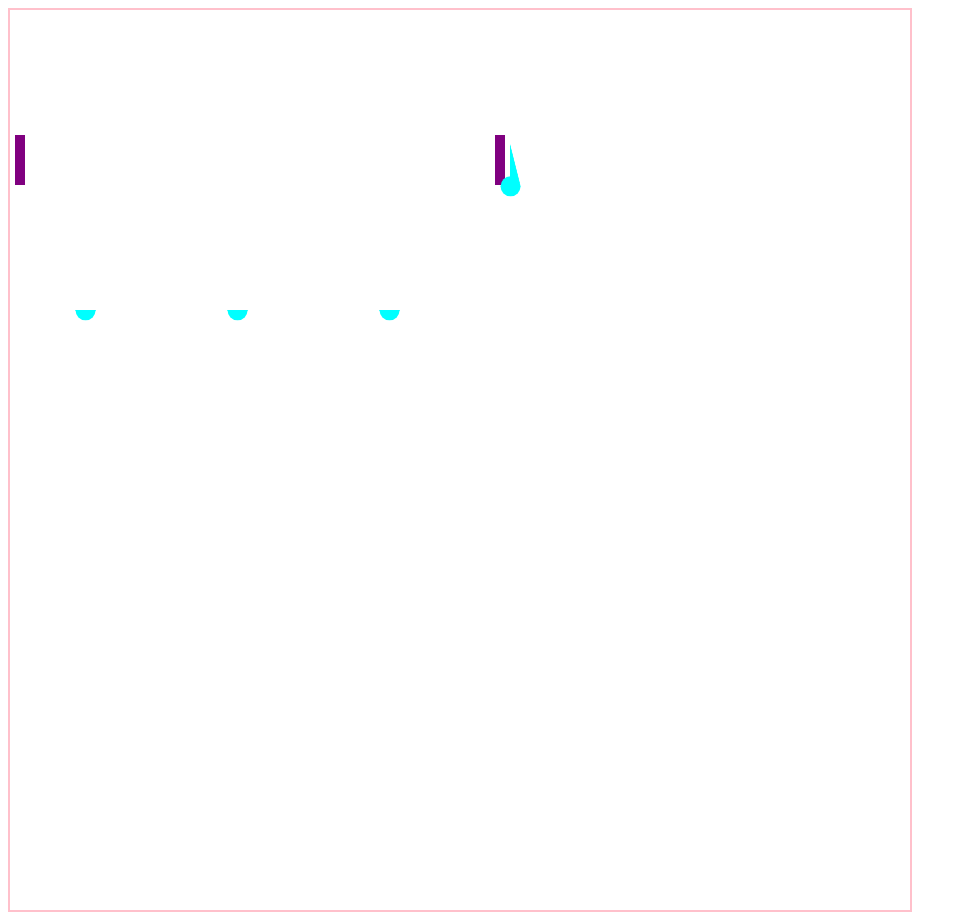
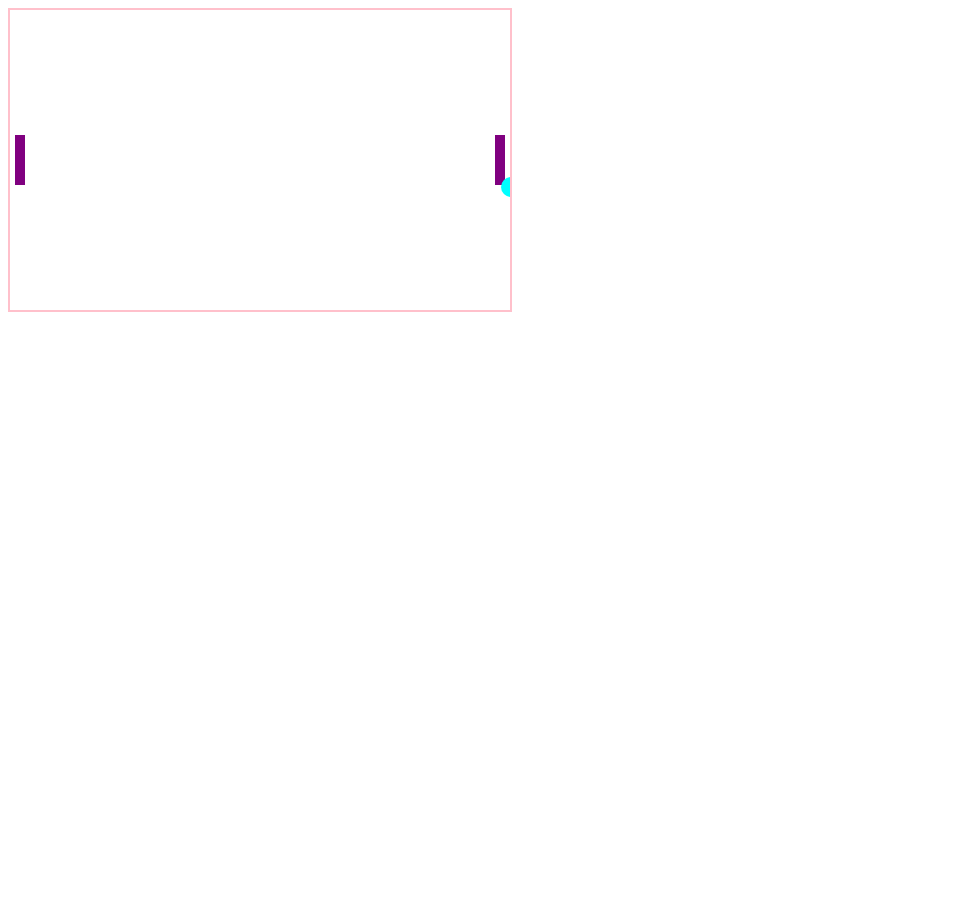
Before and after one commit to BriannaD/BriannaD.github.io, a plain HTML site: page index.html in a window 1280 px wide. Shown: the whole page, without its empty margins (0-967 px from the left). After the commit the page ends 800 px from the top, so only its background shows below. Drawn offline with Linux system fonts and the light colour scheme.

Commit message:
Update index.html

```diff
--- a/index.html
+++ b/index.html
@@ -16,8 +16,8 @@
       var BALL_COLOR = "#00ffff";
 
       // The x and y position of the ball. Start in the center
-      var ballX = CANVAS_WIDTH / 900;
-      var ballY = CANVAS_HEIGHT / 900;
+      var ballX = CANVAS_WIDTH / 500;
+      var ballY = CANVAS_HEIGHT / 300;
 
       // The current speed of the ball
       var dx = 1;
@@ -125,6 +125,6 @@
     </style>
   </head>
   <body onkeydown="handleKeyDown(event)">
-    <canvas id="pongCanvas" width="900" height="900"></canvas>
+    <canvas id="pongCanvas" width="500" height="300"></canvas>
   </body>
 </html>
```
